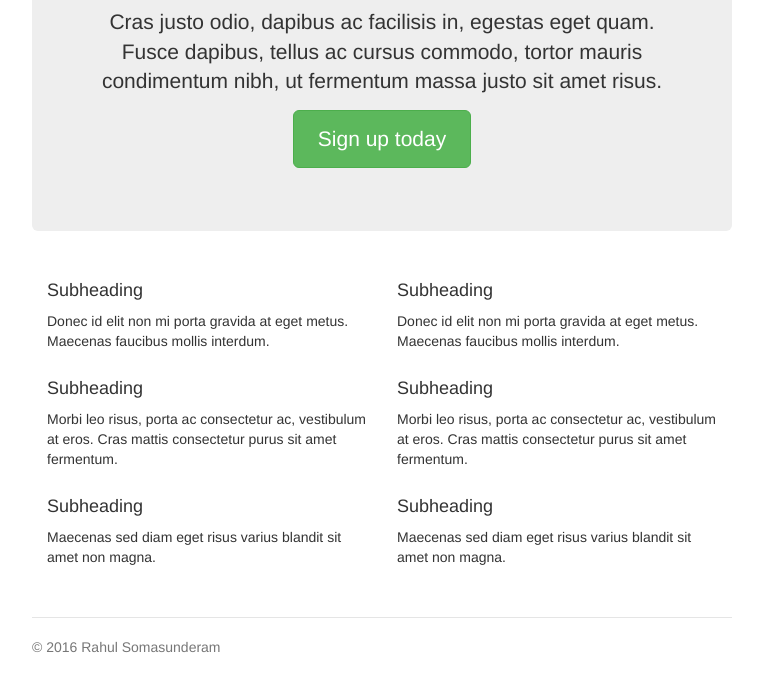
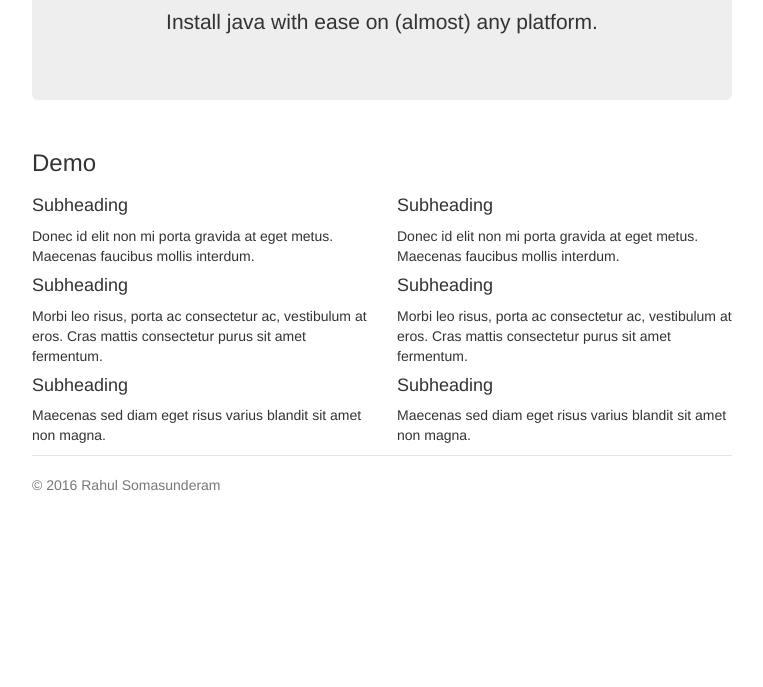
Before and after one commit to rahulsom/javaversionmanager, a plain HTML site: page app/index.html in a window 1280 px wide. Shown: the part 160-847 px from the top of the page, without its empty margins (258-1021 px from the left). After the commit the page ends 800 px from the top, so only its background shows below. Drawn offline with nearby package versions, Linux system fonts and the light colour scheme.

Commit message:
Clean up index page

```diff
--- a/app/index.html
+++ b/app/index.html
@@ -4,32 +4,28 @@
     <title>Java Version Manager</title>
     <meta http-equiv="X-UA-Compatible" content="IE=edge">
     <meta name="viewport" content="width=device-width, initial-scale=1.0">
-    <link href="https://maxcdn.bootstrapcdn.com/bootstrap/3.3.7/css/bootstrap.min.css" rel="stylesheet"
-          media="screen">
+    <link href="https://maxcdn.bootstrapcdn.com/bootstrap/3.3.7/css/bootstrap.min.css" rel="stylesheet" media="screen">
     <link href="/styles/custom.css" rel="stylesheet" media="screen">
   </head>
   <body>
 
     <div class="container">
-      <!--<div class="header clearfix">-->
-      <!--<nav>-->
-      <!--<ul class="nav nav-pills pull-right">-->
-      <!--<li role="presentation" class="active"><a href="#">Home</a></li>-->
-      <!--<li role="presentation"><a href="#">About</a></li>-->
-      <!--<li role="presentation"><a href="#">Contact</a></li>-->
-      <!--</ul>-->
-      <!--</nav>-->
-      <!--<h3 class="text-muted">Java Version Manager</h3>-->
-      <!--</div>-->
 
       <div class="jumbotron">
         <h1>jvm.sh</h1>
-        <p class="lead">Cras justo odio, dapibus ac facilisis in, egestas eget quam. Fusce dapibus, tellus ac
-          cursus commodo, tortor mauris condimentum nibh, ut fermentum massa justo sit amet risus.</p>
-        <p><a class="btn btn-lg btn-success" href="#" role="button">Sign up today</a></p>
+        <p class="lead">Install java with ease on (almost) any platform.</p>
+        <!--<p><a class="btn btn-lg btn-success" href="#" role="button">Sign up today</a></p>-->
       </div>
 
-      <div class="row marketing">
+      <div class="row">
+
+        <div class="col-lg-12">
+          <h3>Demo</h3>
+          <center>
+            <script type="text/javascript" src="https://asciinema.org/a/cmz2j9a9ol6wcpypfry2s3j4w.js" id="asciicast-cmz2j9a9ol6wcpypfry2s3j4w" async></script>
+          </center>
+        </div>
+
         <div class="col-lg-6">
           <h4>Subheading</h4>
           <p>Donec id elit non mi porta gravida at eget metus. Maecenas faucibus mollis interdum.</p>
```
Also changed, not shown: 1 other file.
